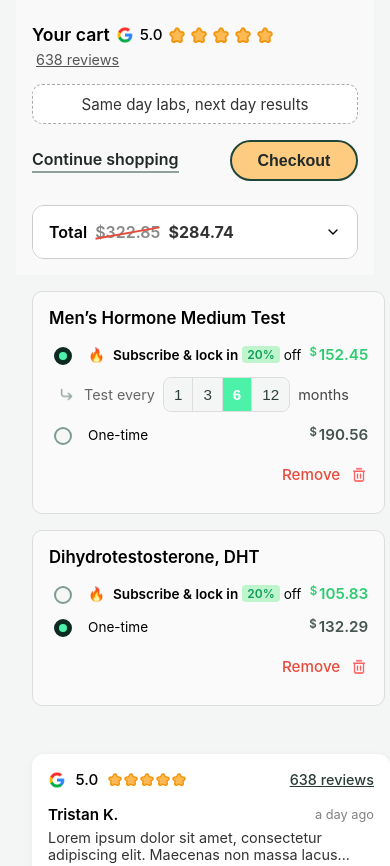
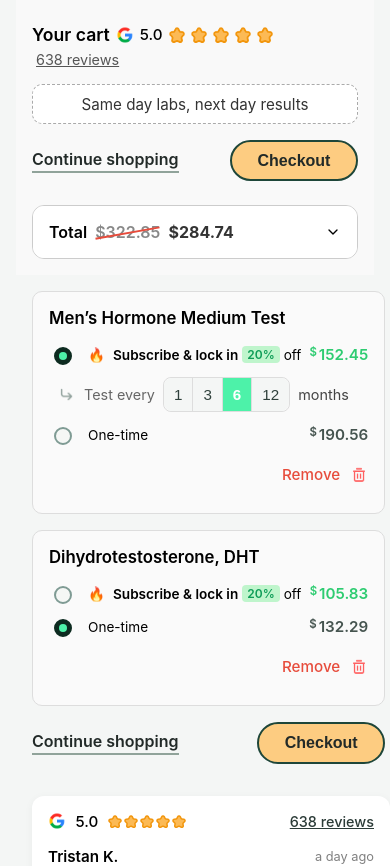
Before and after one commit to radyatamaa/cart-react-responsive, a React (Create React App) app: page / in a window 390 px wide. Shown: the top 866 px of the page. Built offline with nearby package versions, Linux system fonts and the light colour scheme.

Commit message:
fix responsive continue checkout bottom

```diff
--- a/src/pages/CartPage.tsx
+++ b/src/pages/CartPage.tsx
@@ -91,6 +91,12 @@ const CartPage: React.FC = () => {
               <CartItem key={item.id} item={item} onUpdate={updateItem} />
             ))}
             {!isMobile && <CartSummary items={items} />}
+            {isMobile && (
+            <div className="actions" style={{ marginTop: "1rem" }}>
+              <a className="continue" href="#">Continue shopping</a>
+              <button className="checkout-btn">Checkout</button>
+            </div>
+            )}
           </div>
         </div>
       </div>
--- a/src/styles/cart.scss
+++ b/src/styles/cart.scss
@@ -63,7 +63,10 @@
       background-color: #fff;
       text-align: center;
     }
+  }
+}
 
+@media (max-width: 768px) {
     .actions {
       display: flex;
       justify-content: space-between;
@@ -91,8 +94,8 @@
         color: #222A28;
       }
     }
-  }
 }
+
 
 .cart-header {
   display: flex;
```
